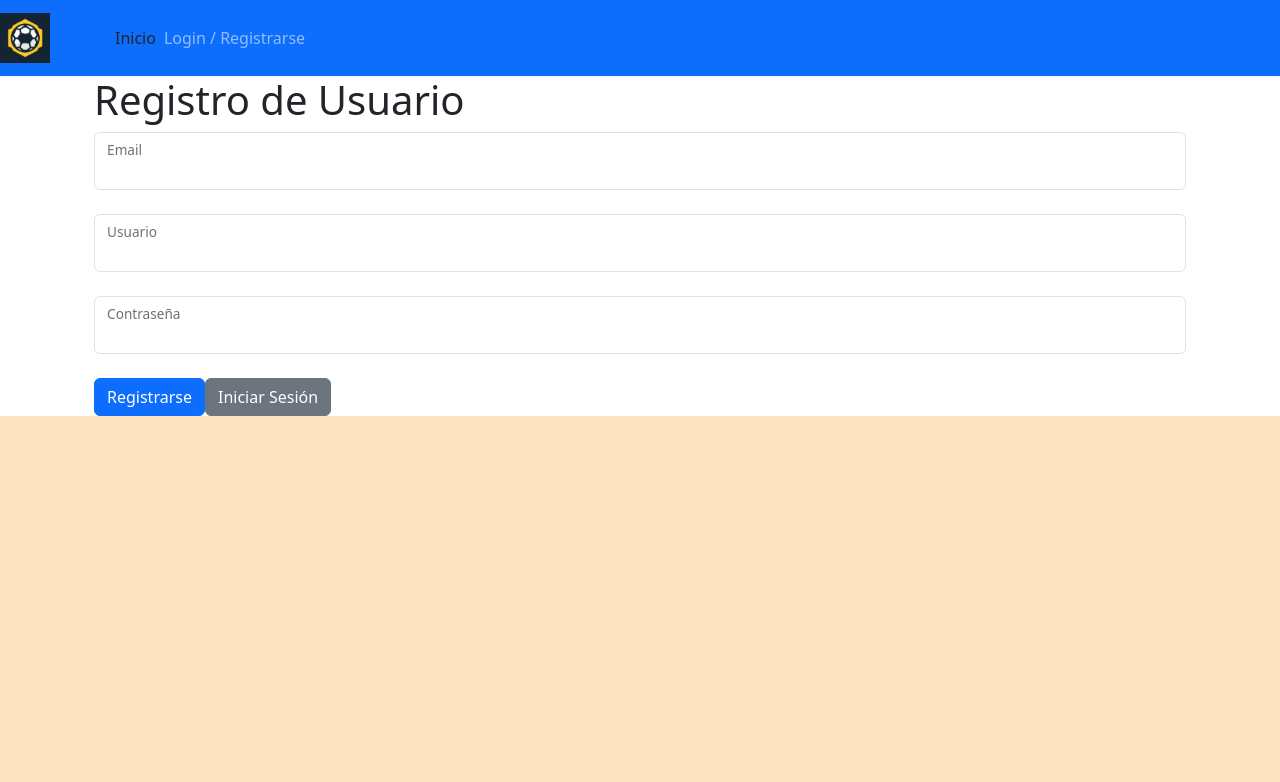
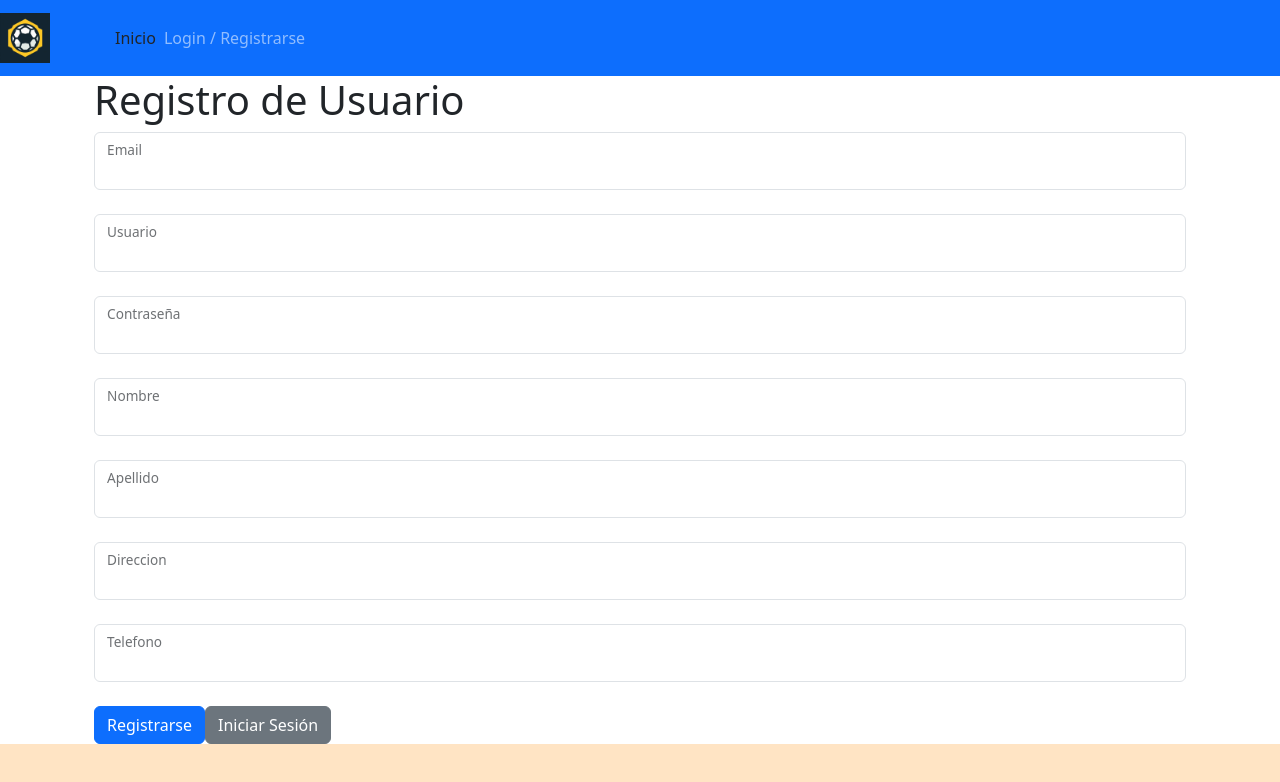
Before and after one commit to Eldario85/FRONTEND, a React (Create React App) app: page /login in a window 1280 px wide. Both pictures are taken after a click on the button "Registrarse". Shown: the top 782 px of the page. Built offline with nearby package versions, Linux system fonts and the light colour scheme.

Commit message:
cambio en login

```diff
--- a/src/Login.jsx
+++ b/src/Login.jsx
@@ -105,6 +105,7 @@ function InternalLogin({ navigate }) {
       );
   };
 
+  if (estaRegistrado) {
     return (
       <div className="container">
         <div className="row">
@@ -153,6 +154,109 @@ function InternalLogin({ navigate }) {
                 <label htmlFor="password">Contraseña</label>
               </div>
               <br />
+              <div className="form-floating">
+                <input
+                  type="text"
+                  className="form-control"
+                  id="nombre"
+                  onChange={(e) => setNombre(e.target.value)}
+                  value={nombre}
+                  name="nombre"
+                />
+                <label htmlFor="nombre">Nombre</label>
+              </div>
+              <br />
+              <div className="form-floating">
+                <input
+                  type="text"
+                  className="form-control"
+                  id="apellido"
+                  onChange={(e) => setApellido(e.target.value)}
+                  value={apellido}
+                  name="apellido"
+                />
+                <label htmlFor="apellido">Apellido</label>
+              </div>
+              <br />
+              <div className="form-floating">
+                <input
+                  type="text"
+                  className="form-control"
+                  id="direccion"
+                  onChange={(e) => setDireccion(e.target.value)}
+                  value={direccion}
+                  name="direccion"
+                />
+                <label htmlFor="direccion">Direccion</label>
+              </div>
+              <br />
+              <div className="form-floating">
+                <input
+                  type="text"
+                  className="form-control"
+                  id="telefono"
+                  onChange={(e) => setTelefono(e.target.value)}
+                  value={telefono}
+                  name="telefono"
+                />
+                <label htmlFor="telefono">Telefono</label>
+              </div>
+              <br />
+
+              <button type="submit" className="btn btn-primary">
+                {estaRegistrado ? "Registrarse" : "Ingresar"}
+              </button>
+
+              <button
+                type="button"
+                className="btn btn-secondary"
+                onClick={() => setEstaRegistrado(!estaRegistrado)}
+              >
+                {estaRegistrado ? "Iniciar Sesión" : "Registrarse"}
+              </button>
+            </form>
+          </div>
+        </div>
+      </div>
+    );
+  } else {
+    return (
+      <div className="container">
+        <div className="row">
+          <div className="col">
+            <h1>{estaRegistrado ? "Registro de Usuario" : "Iniciar Sesión"}</h1>
+          </div>
+        </div>
+
+        <div className="row">
+          <div className="col">
+            <form onSubmit={handleSubmit}>
+              <br />
+              <div className="form-floating">
+                <input
+                  type="text"
+                  className="form-control"
+                  id="nickname"
+                  onChange={(e) => setNickname(e.target.value)}
+                  value={nickname}
+                  name="nickname"
+                />
+                <label htmlFor="nickname">Usuario</label>
+              </div>
+              <br />
+
+              <div className="form-floating">
+                <input
+                  type="password"
+                  className="form-control"
+                  id="password"
+                  onChange={(e) => setPassword(e.target.value)}
+                  value={password}
+                  name="password"
+                />
+                <label htmlFor="password">Contraseña</label>
+              </div>
+              <br />
 
               <button type="submit" className="btn btn-primary">
                 {estaRegistrado ? "Registrarse" : "Ingresar"}
@@ -171,6 +275,7 @@ function InternalLogin({ navigate }) {
       </div>
     );
   }
+}
 
 function Login() {
   const { p } = useParams();
```
Lines whose indentation alone changed are shown as unchanged.
